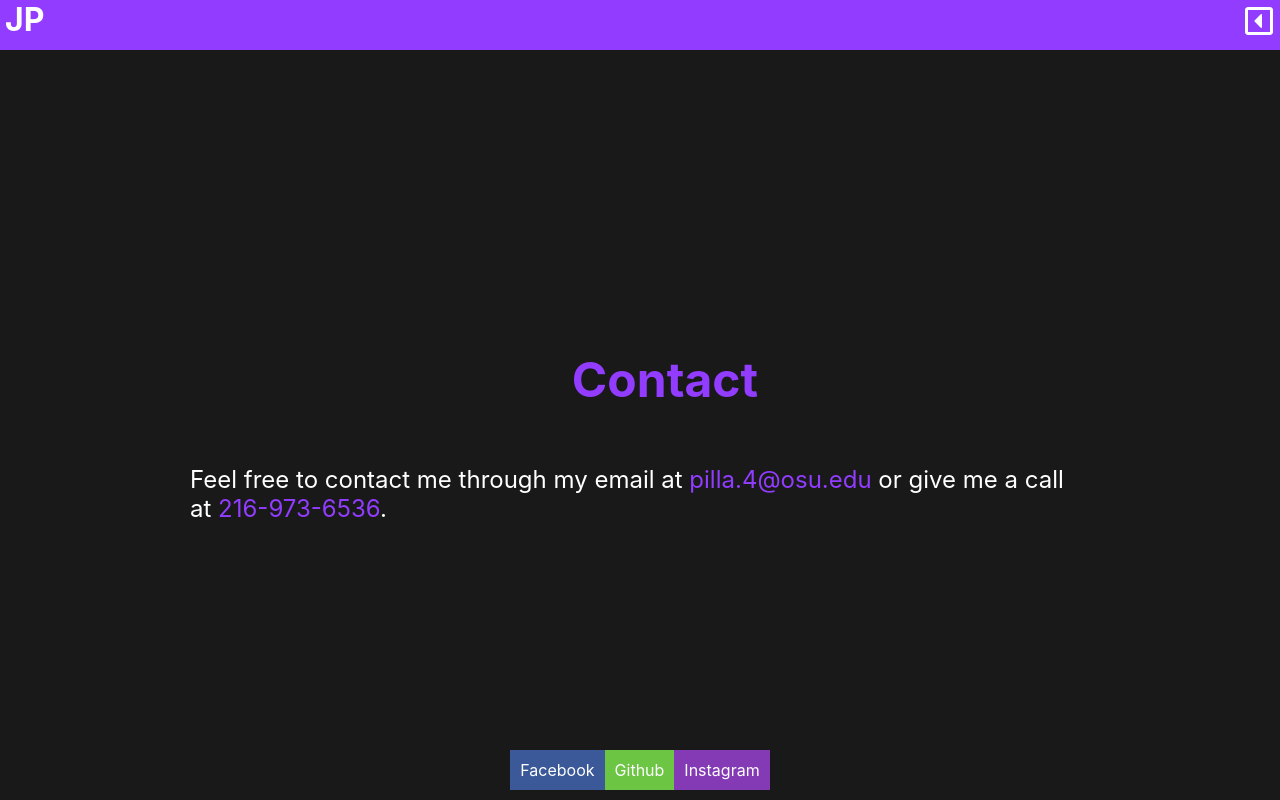
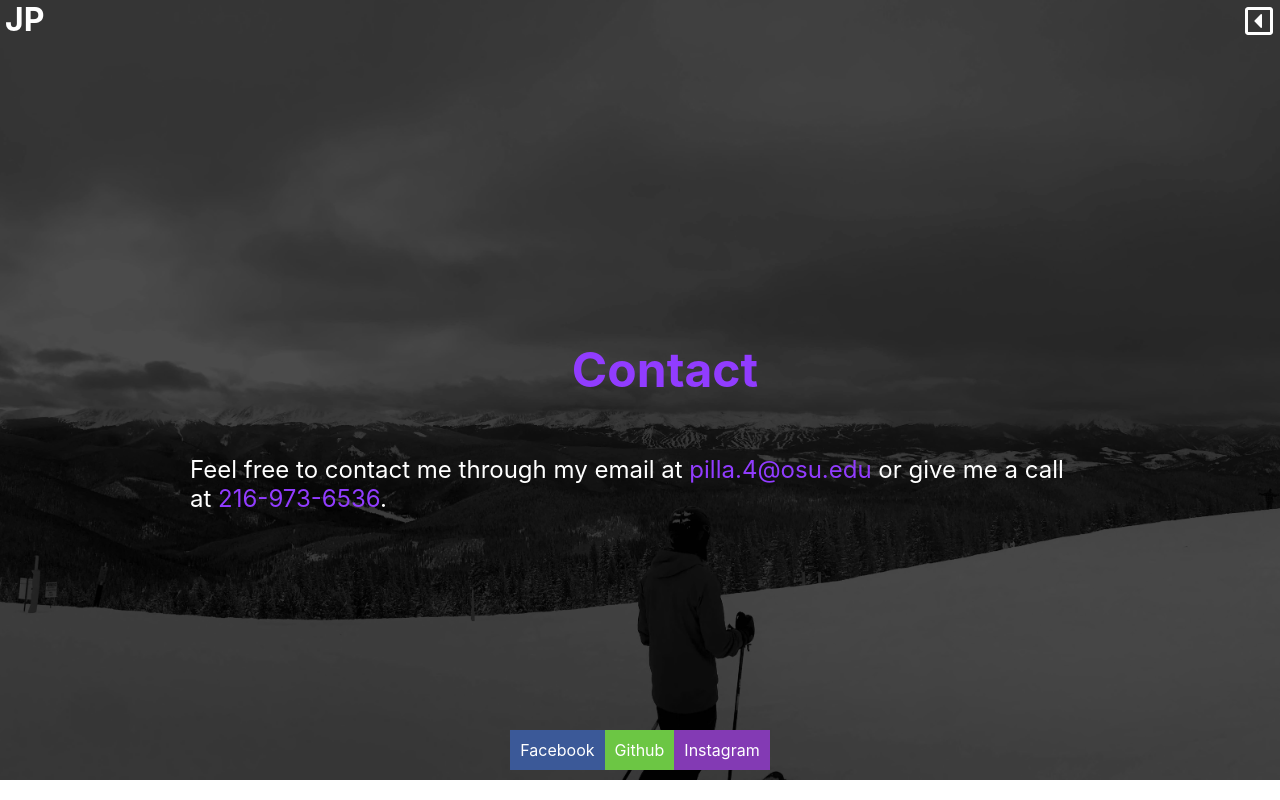
Before and after one commit to JoeyPilla/joseph-pilla, a React (Create React App) app: page /contact in a window 1280 px wide. Built offline with nearby package versions, Linux system fonts and the light colour scheme.

Commit message:
refactoring

```diff
--- a/src/Components/About.js
+++ b/src/Components/About.js
@@ -10,23 +10,16 @@ export default function About({ handlePageChange }) {
         Hey, I'm Joey.
       </Text>
       <Text>
-        I'm an up-and-coming full stack Javascript developer specializing in React and Node.
-        I graduated from The Ohio State University in May of 2018 with a degree in Electrical
-        and Computer Engineering, specializing in Computer Engineering.
+        I'm an up-and-coming full stack Javascript developer specializing in React and Node. I graduated from The Ohio State University in May of 2018 with a degree in Electrical and Computer Engineering, specializing in Computer Engineering.
       </Text>
       <Text>
-        Since graduation I have become passionate about programming and have create
-        multiple react
+        Since graduation I have become passionate about programming and have create multiple react
         <Link
           page={'about'}
           to='/projects'
           onClick={() => { handlePageChange('projects') }}
         > projects </Link>
-        in my free time and a few projects for work.
-        I have also begun to play around with React Native and iOS development.
-        Technologies that I am familiar with include: JavaScript, React.js, Node.js,
-        Express.js, MongoDB, GraphQL, Next.js, React Router, React Spring, Styled
-        Components React Native, Git, HTML5, CSS3, C++, C, Java, Python, and MATLAB.
+        in my free time and a few projects for work. I have also begun to play around with React Native and iOS development. Technologies that I am familiar with include: JavaScript, React.js, Node.js, Express.js, MongoDB, GraphQL, Next.js, React Router, React Spring Styled Components, React Native, Git, HTML5, CSS3, C++, C, Java, Python, and MATLAB.
       </Text>
       <Text>
         Outside of work and programming, I love to
@@ -41,9 +34,7 @@ export default function About({ handlePageChange }) {
           to='/cooking'
           onClick={() => { handlePageChange('cooking') }}
         >  cooking </Link>
-        portion of this website up and running.
-        The mountains are another passion of mine.
-        I love to both ski and snowboard as well as go hiking during the summer months.
+        portion of this website up and running. The mountains are another passion of mine. I love to both ski and snowboard as well as go hiking during the summer months.
       </Text>
       <Text>
         Please feel free to
--- a/src/Components/App.js
+++ b/src/Components/App.js
@@ -1,29 +1,33 @@
 import React, { useState } from 'react';
 import { BrowserRouter as Router, Route, Switch } from 'react-router-dom';
-import { useSpring, animated } from 'react-spring';
-import styled from 'styled-components';
+import { useSpring } from 'react-spring';
+import About from './About';
+import Body from './Body';
+import Contact from './Contact';
+import Cooking from './Cooking';
+import Footer from './Footer';
 import Header from './Header';
-import Body from './Body';
-import About from './About';
-import Footer from './Footer';
+import Projects from './Projects';
 import background from '../background.jpg';
-import Projects from './Projects';
-import Cooking from './Cooking';
-import Contact from './Contact';
+import { AppContainer } from '../Elements/containerStyles';
+import {
+  Background,
+  BackgroundBlack,
+  Overlay,
+} from '../Elements/backgroundStyles';
 import { THEME } from '../util';
 
 export default function App() {
-  const url = window.location.href;
-  const splitUrl = url.split('/');
-  const page = splitUrl[splitUrl.length - 1].toLowerCase();
-  const themeColor = THEME[page] ? THEME[page].color : THEME.home.color;
-  const [color, setColor] = useState(themeColor);
+  const page = 'home';
+  const themeColor  = THEME[page] ? THEME[page].color : THEME.home.color;
+
+  const [color, setColor]             = useState(themeColor);
   const [currentPage, setCurrentPage] = useState(page);
 
   const props = useSpring({
-    from:{ opacity: 0 },
-    to:  { opacity: 1 },
-    reset: true,
+    from:   { opacity: 0 },
+    to:     { opacity: 1 },
+    reset:  true,
   });
 
   function handlePageChange(page) {
@@ -36,7 +40,8 @@ export default function App() {
       <AppContainer>
         <Header
           color={color}
-          currentPage={currentPage}/>
+          currentPage={currentPage}
+          handlePageChange={handlePageChange}/>/>
         <Switch>
           <Route
             exact
@@ -66,7 +71,7 @@ export default function App() {
         </Switch>
         <Footer />
         {
-          currentPage === ''
+          currentPage === 'home'
             ? <>
                 <Background
                   src={background}
@@ -81,37 +86,3 @@ export default function App() {
     </Router>
   );
 }
-
-const AppContainer = styled.div`
-  display: grid;
-  color: white;
-  grid-template: 50px 1fr 50px / auto;
-  height: 100vh;
-`;
-
-const Background = styled(animated.img)`
-  grid-area: 1 / 1 / -1 / -1;
-  height: 100%;
-  width: 100%;
-  filter: contrast(1);
-  z-index: -2;
-  object-fit: cover;
-`;
-const BackgroundBlack = styled(animated.div)`
-  grid-area: 1 / 1 / -1 / -1;
-  height: 100%;
-  width: 100%;
-  background-color: black;
-  z-index: -1;
-  opacity: .9;
-  object-fit: cover;
-`;
-
-const Overlay = styled.div`
-  grid-area: 1 / 1 / -1 / -1;
-  height: 100%;
-  width: 100%;
-  opacity: .7;
-  background-color: black;
-  z-index: -1;
-`;
--- a/src/Components/Body.js
+++ b/src/Components/Body.js
@@ -1,13 +1,26 @@
 import React from 'react'
-import { Text, Title } from '../Elements/textStyles';
+import { Text } from '../Elements/textStyles';
 import { H1 } from '../Elements/headers';
-import BodyContainer from './BodyContainer';
+import {BodyContainer} from '../Elements/containerStyles';
+import { useSpring } from 'react-spring';
 
 export default function Body() {
+
+  const {opacity, transform} = useSpring({
+    from:{
+      opacity: 0,
+      transform: "translate3d(0,-500px,0)"
+    },
+    to:{ opacity: 1, transform: "translate3d(0,0,0)" }
+  });
+
   return (
-    <BodyContainer>
-          <H1>I am Joseph Pilla</H1>
-          <Text>A full stack web developer</Text>
+    <BodyContainer style={{
+      transform,
+      opacity,
+    }}>
+      <H1>I am Joseph Pilla</H1>
+      <Text>A full stack web developer</Text>
     </BodyContainer>
   )
 }
--- a/src/Components/BodyContainer.js
+++ /dev/null
@@ -1,24 +0,0 @@
-import React from 'react'
-import styled from 'styled-components';
-import AnimatedDiv from '../Elements/AnimatedDiv';
-
-export default function BodyContainer({ children }) {
-  return (
-    <BodyWrapper>
-      <AnimatedDiv>
-        {children}
-      </AnimatedDiv>
-    </BodyWrapper>
-  )
-}
-
-const BodyWrapper = styled.div`
-  margin-top: ${props => props.position}
-  opacity: ${props => props.opacity}
-  position: relative;
-  padding: 0 20% 30%;
-  display: flex;
-  flex-direction: column;
-  align-self: center;
-  grid-area: 2 / 1 / 3 / -1;
-`;
--- a/src/Components/Header.js
+++ b/src/Components/Header.js
@@ -1,44 +1,47 @@
 import React, {useState, useEffect} from 'react';
 import styled from 'styled-components';
 import { Link } from 'react-router-dom';
-import { THEME } from '../util';
 import HeaderDiv from '../Elements/HeaderDiv';
 import { FaRegCaretSquareLeft } from "react-icons/fa";
-function useWindowWidth() {
-  useEffect(() => {
-    const handleResize = () => console.log(window.innerWidth);
-    window.addEventListener('resize', handleResize);
-    return () => {
-      window.removeEventListener('resize', handleResize);
-    };
-  });
-}
+import { HeaderContainer } from '../Elements/containerStyles';
 
+// function useWindowWidth() {
+//   useEffect(() => {
+//     const handleResize = () => console.log(window.innerWidth);
+//     window.addEventListener('resize', handleResize);
+//     return () => {
+//       window.removeEventListener('resize', handleResize);
+//     };
+//   });
+// }
 
-export default function Header({ color, handlePageChange, currentPage }) {
+export default function Header({ color, handlePageChange }) {
   const [dropdown, setdropdown] = useState(false);
-  const links = ['about', 'projects', 'cooking', 'contact'];
+  const links = ['about', 'projects', 'cooking', 'contact']; // different pages
+
+  // map each page to a header
   const list = links.map((link, i) => {
     return (
       <Li key={i}>
-        <A to={`/${link}`} onClick={() => {
-          handlePageChange(link)
-        }}>
+        <A
+          to={`/${link}`}
+          onClick={() => handlePageChange(link)}>
           {link}
         </A>
       </Li>
     )
   })
- useWindowWidth()
+
+//  useWindowWidth()
   return (
     <>
       <HeaderDiv color={color}>
         <HeaderContainer>
-          <H1 to='/' onClick={() => {
-            handlePageChange('')
-          }}>
+          <H1
+            to='/'
+            onClick={() => {handlePageChange('home')}}>
             JP
-        </H1>
+          </H1>
           <Nav>
             {dropdown && list}
           </Nav>
@@ -53,15 +56,6 @@ export default function Header({ color, handlePageChange, currentPage }) {
   )
 }
 
-const HeaderContainer = styled.div`
-  display: grid;
-  grid-template-columns: 1fr 1fr 1fr;
-  grid-area: 1 / 1 / 2 / -1;
-  position: sticky;
-  top: 0;
-  height: 100%;
-  z-index: 100;
-`;
 
 const H1 = styled(Link)`
   display: flex;
--- /dev/null
+++ b/src/Elements/backgroundStyles.js
@@ -0,0 +1,30 @@
+import styled from 'styled-components';
+import { animated } from 'react-spring';
+
+export const Background = styled(animated.img)`
+  filter: contrast(1);
+  grid-area: 1 / 1 / -1 / -1;
+  height: 100%;
+  object-fit: cover;
+  width: 100%;
+  z-index: -2;
+`;
+
+export const BackgroundBlack = styled(animated.div)`
+  background-color: black;
+  grid-area: 1 / 1 / -1 / -1;
+  height: 100%;
+  object-fit: cover;
+  opacity: .9;
+  width: 100%;
+  z-index: -1;
+`;
+
+export const Overlay = styled.div`
+  background-color: black;
+  grid-area: 1 / 1 / -1 / -1;
+  height: 100%;
+  opacity: .7;
+  width: 100%;
+  z-index: -1;
+`;
--- /dev/null
+++ b/src/Elements/containerStyles.js
@@ -0,0 +1,30 @@
+import styled from 'styled-components';
+import { animated } from 'react-spring';
+
+export const AppContainer = styled.div`
+  display: grid;
+  color: white;
+  grid-template: 50px 1fr 50px / auto;
+  height: 100vh;
+`;
+
+export const HeaderContainer = styled.div`
+  display: grid;
+  grid-area: 1 / 1 / 2 / -1;
+  grid-template-columns: 1fr 1fr 1fr;
+  height: 100%;
+  position: sticky;
+  top: 0;
+  z-index: 100;
+`;
+
+export const BodyContainer = styled(animated.div)`
+  margin-top: ${props => props.position}
+  opacity: ${props => props.opacity}
+  position: relative;
+  padding: 0 20% 30%;
+  display: flex;
+  flex-direction: column;
+  align-self: center;
+  grid-area: 2 / 1 / 3 / -1;
+`;
```
